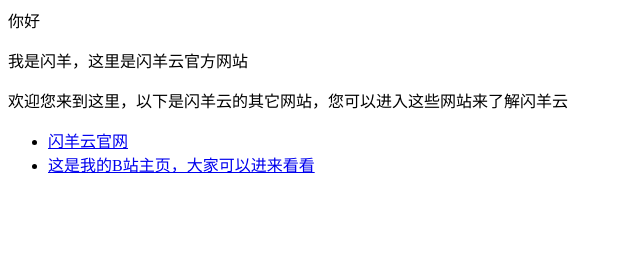
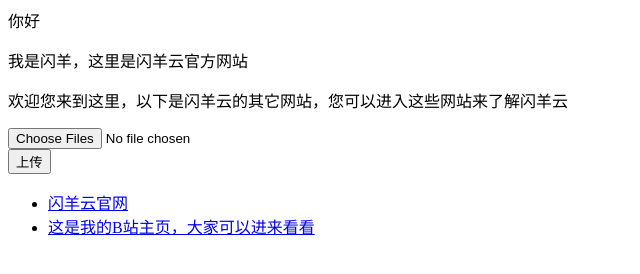
Before and after one commit to FlashSheep123/FlashSheep123.github.io, a plain HTML site: page index.html in a window 1280 px wide. Shown: the whole page, without its empty margins (0-640 px from the left). Drawn offline with Linux system fonts and the light colour scheme.

Commit message:
Update index.html

```diff
--- a/index.html
+++ b/index.html
@@ -1,6 +1,11 @@
 <p>你好</p>
 <p>我是闪羊，这里是闪羊云官方网站</p>
 <p>欢迎您来到这里，以下是闪羊云的其它网站，您可以进入这些网站来了解闪羊云</p>
+
+<form action="/"method="post"enctype="multipart/form-data">
+  <div><input type="file"multiple="multiple"accept="image/*"name-"image"></div>
+  <div><input type="submit"value="上传"></div>
+</form>
 
 <ul>
   <li> <a href="https://qi16774006-2.icoc.bz">闪羊云官网</a> </li>
```
